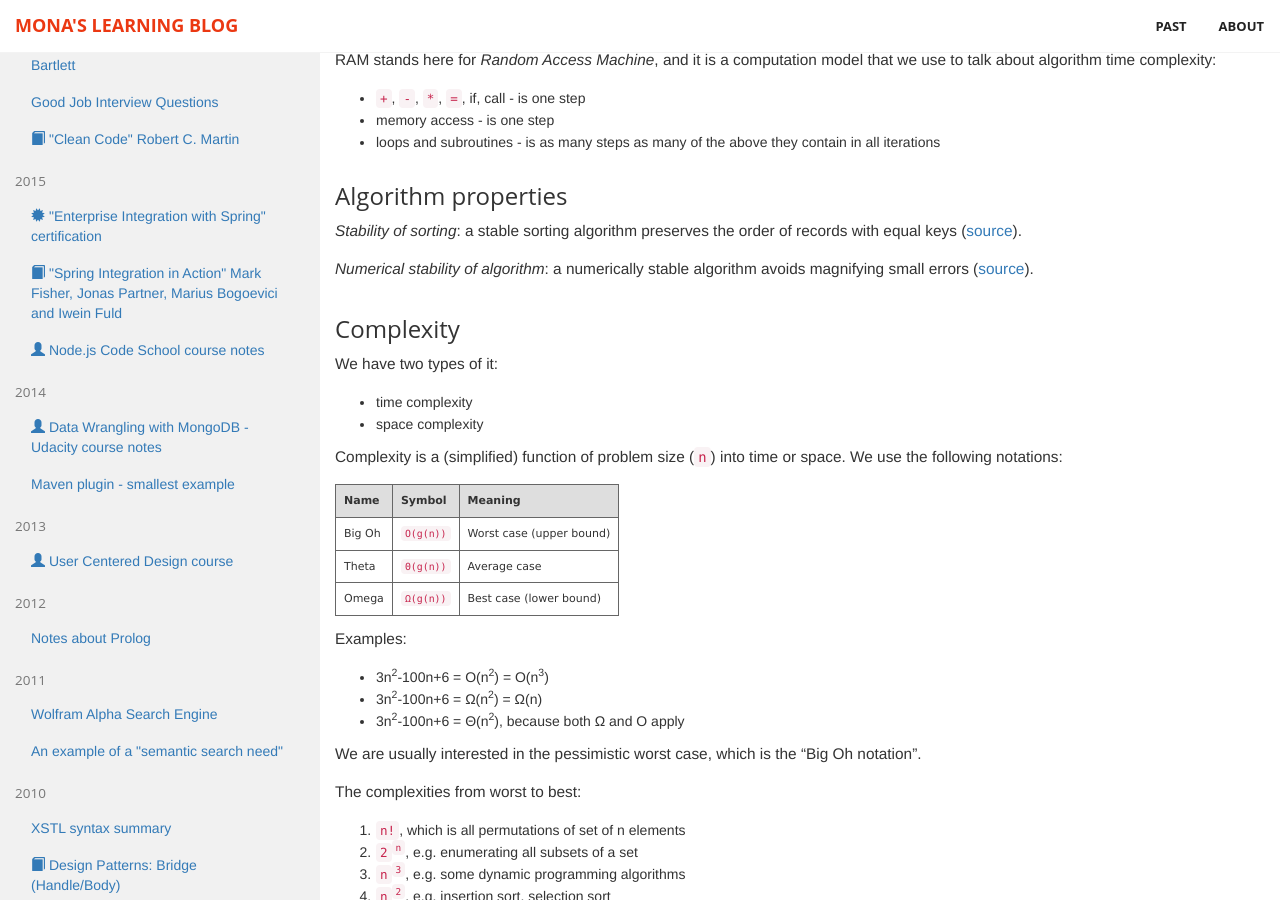
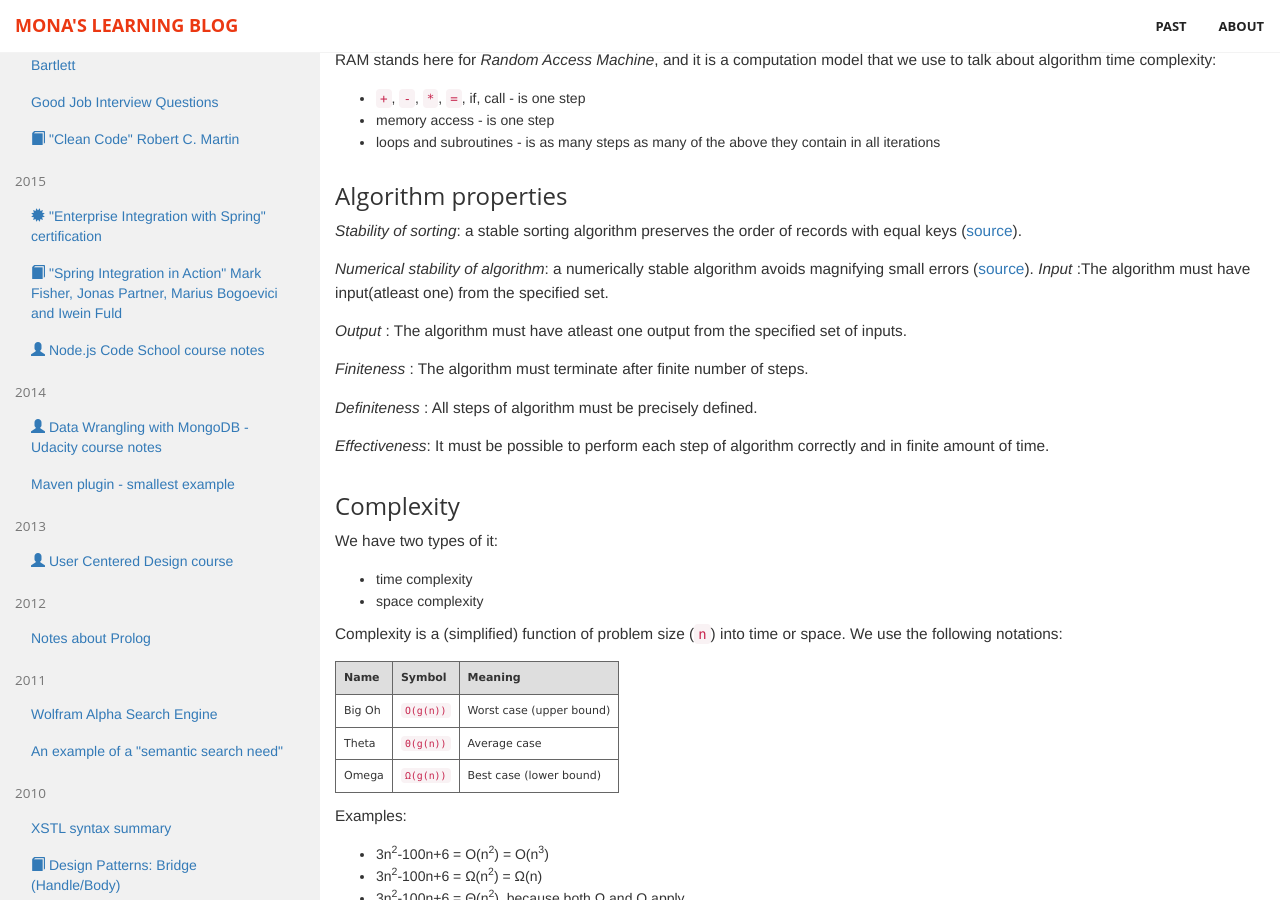
Before and after one commit to monikma/monikma.github.io, a Jekyll site: the page built from _posts/2017-02-19-algorithms-revision.md, in a window 1280 px wide and 900 px high, scrolled down 909 px. Built offline with Jekyll 4.4.1, drawn with Linux system fonts in a browser that asks for light colours; some of the changed text lies outside the part shown.

Commit message:
improved Algorithm Content

```diff
--- a/_posts/2017-02-19-algorithms-revision.md
+++ b/_posts/2017-02-19-algorithms-revision.md
@@ -31,6 +31,17 @@ RAM stands here for _Random Access Machine_, and it is a computation model that
 _Stability of sorting_: a stable sorting algorithm preserves the order of records with equal keys ([source](https://en.wikipedia.org/wiki/Stable_algorithm)).
 
 _Numerical stability of algorithm_: a numerically stable algorithm avoids magnifying small errors ([source](https://en.wikipedia.org/wiki/Stable_algorithm)).
+_Input_ :The algorithm must have input(atleast one) from the specified set.
+
+_Output_ : The algorithm must have atleast one output from the specified set of inputs.
+
+_Finiteness_ : The algorithm must terminate after finite number of steps.
+
+_Definiteness_ : All steps of algorithm must be precisely defined.
+
+_Effectiveness_: It must be possible to perform each step of algorithm correctly and
+in finite amount of time.
+
 
 ### Complexity
 
```
